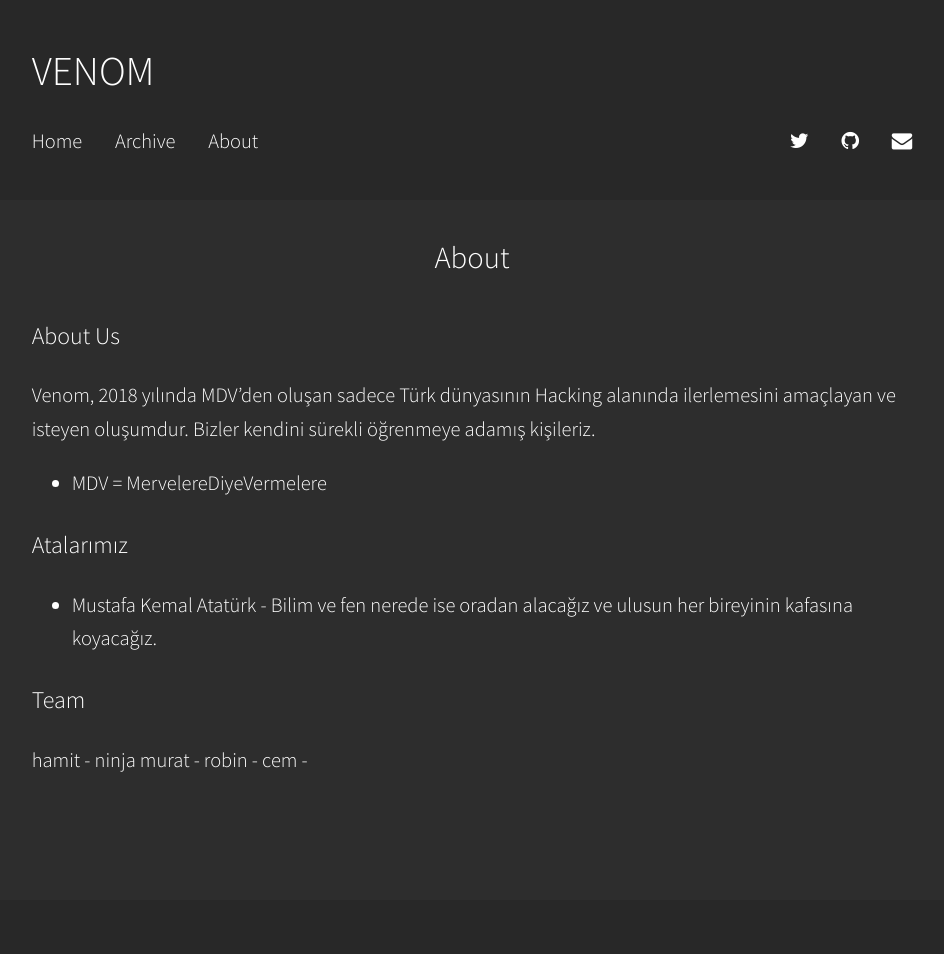
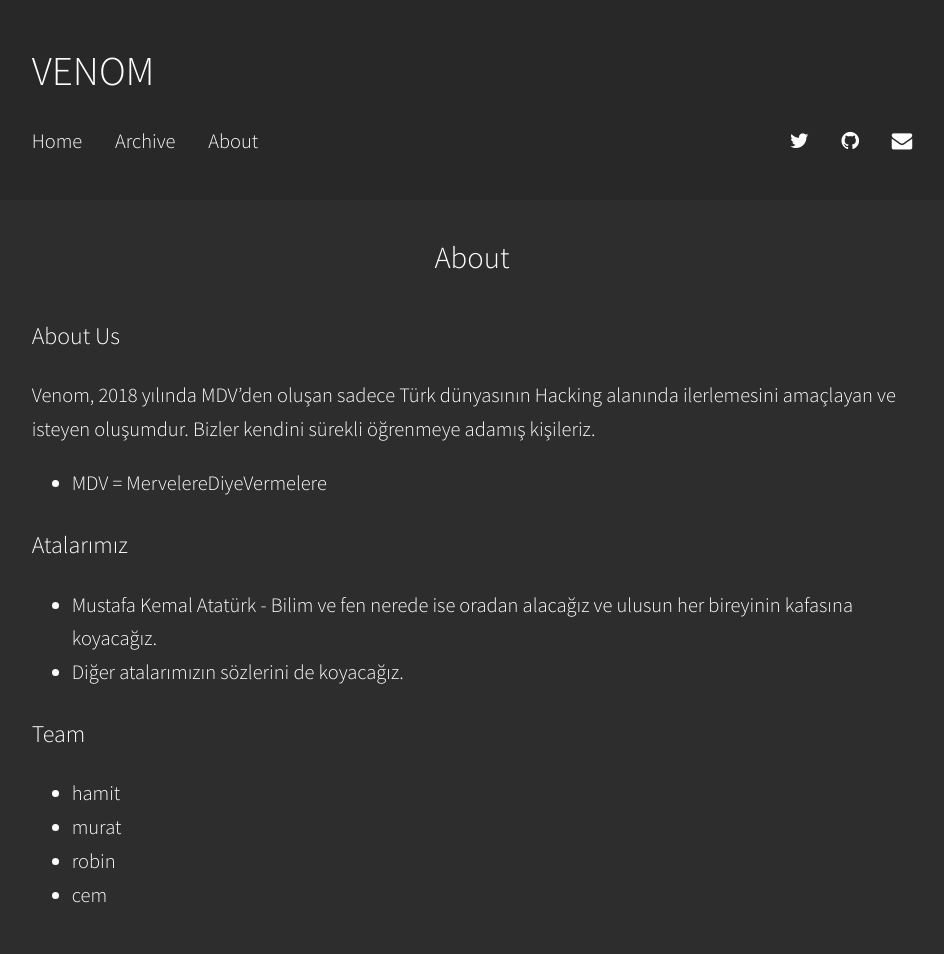
Before and after one commit to uglyvenom/uglyvenom.github.io, a Jekyll site: the page built from about.md, in a window 1280 px wide. Shown: the whole page, without its empty margins (168-1112 px from the left). Built offline with Jekyll 4.4.1, drawn with Linux system fonts in a browser that asks for light colours; before the commit the page ends 900 px from its top, so only the background shows below that.

Commit message:
Update about.md

```diff
--- a/about.md
+++ b/about.md
@@ -11,12 +11,11 @@ Venom, 2018 yılında MDV'den oluşan sadece Türk dünyasının Hacking alanın
 ### Atalarımız
 
 - Mustafa Kemal Atatürk - Bilim ve fen nerede ise oradan alacağız ve ulusun her bireyinin kafasına koyacağız.
-
-
+- Diğer atalarımızın sözlerini de koyacağız.
 
 ### Team
 
-hamit - ninja
-murat -
-robin -
-cem -
+- hamit
+- murat
+- robin
+- cem
```
